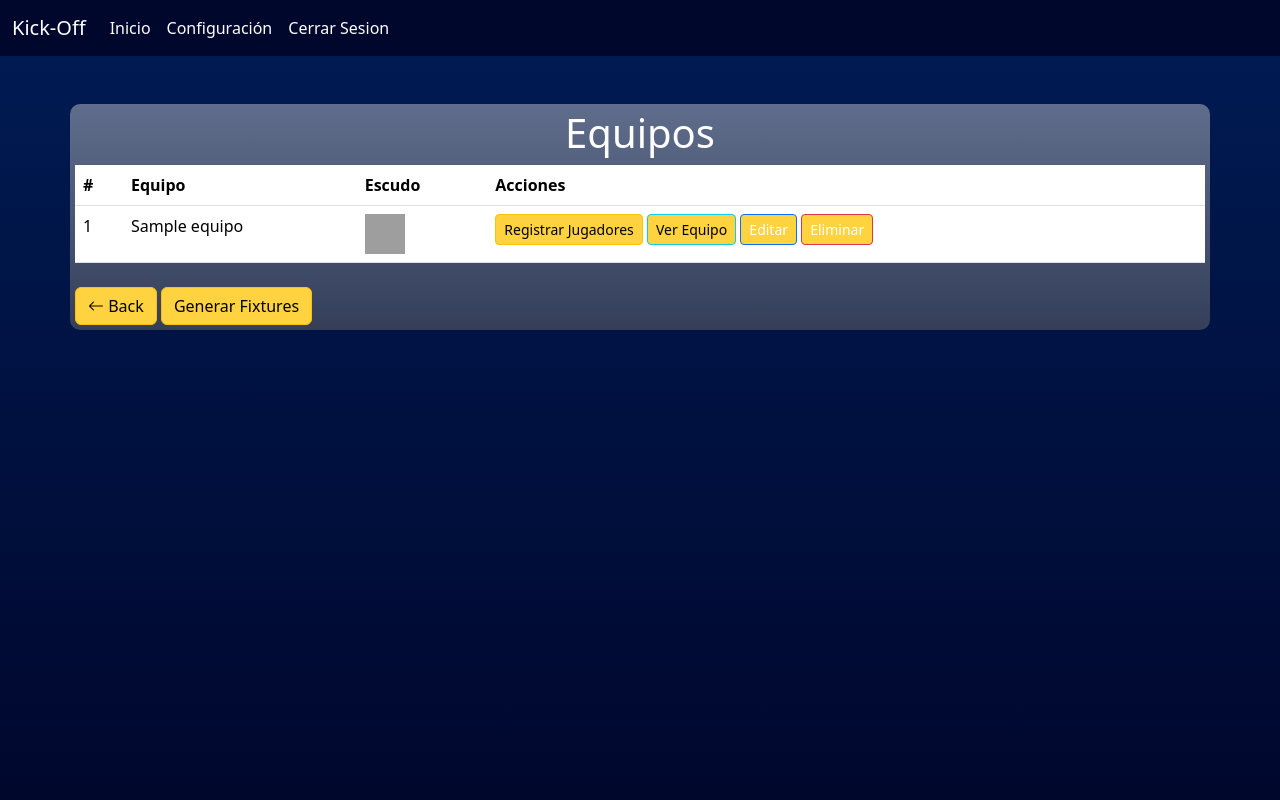
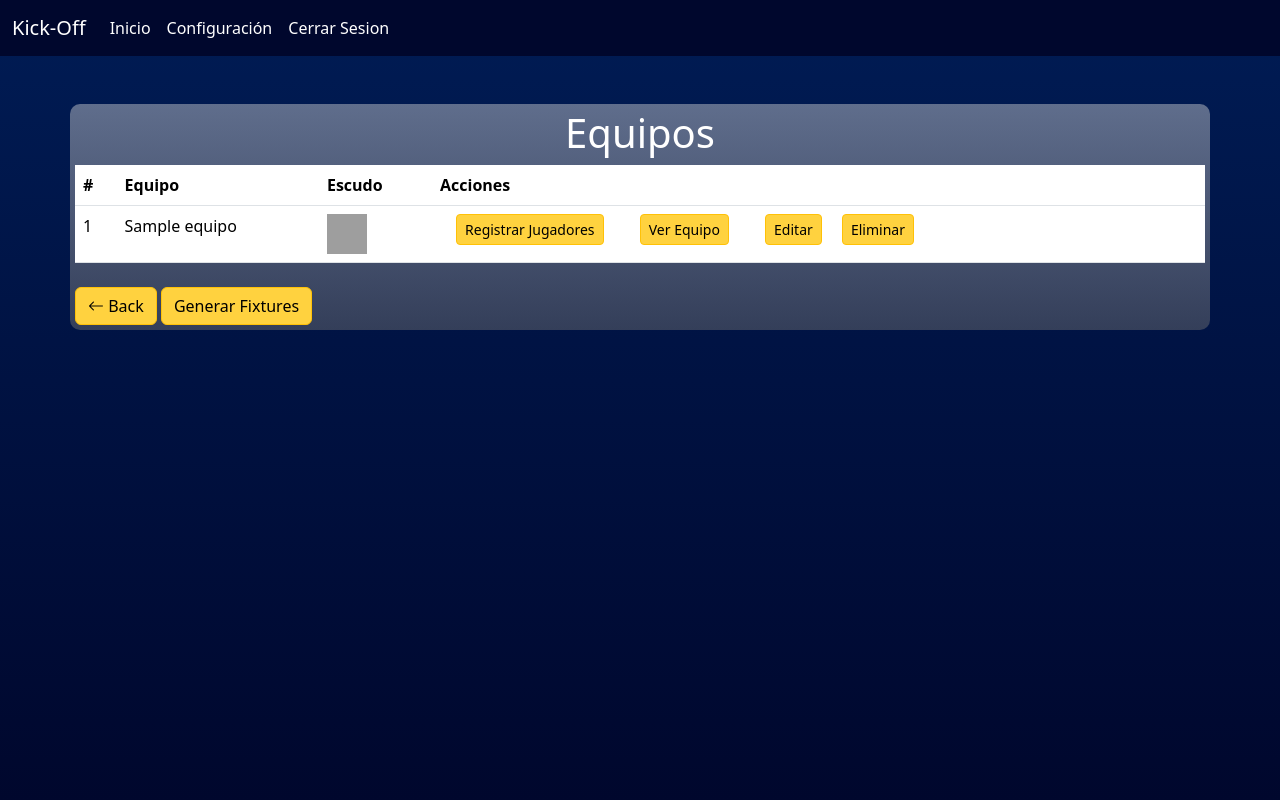
Before and after one commit to JuanT20/Torneo, a Flask app: page /equipos/1 in a window 1280 px wide. Run offline with Flask 3, Linux system fonts and the light colour scheme; tables that the repository leaves empty hold one stand-in row (values such as "Sample post"); grey boxes are pictures that could not be loaded.

Commit message:
Update Files

```diff
--- a/app/models/db.py
+++ b/app/models/db.py
@@ -160,13 +160,19 @@ def get_teams(id_torneo):
     cursor = conexion.cursor(dictionary=True)
     try:
         query = """
-            SELECT e.nombre, e.escudo
+            SELECT e.id_equipo, e.nombre, e.escudo
             FROM equipos e
             JOIN torneo_equipos t_e ON e.id_equipo = t_e.id_equipo
             WHERE t_e.id_torneo = %s
         """
         cursor.execute(query, (id_torneo,))
-        return cursor.fetchall()
+        equipos = cursor.fetchall()
+
+        # Reemplazar barras invertidas en la ruta de la imagen
+        for equipo in equipos:
+            equipo['escudo'] = equipo['escudo'].replace("\\", "/")
+
+        return equipos
     finally:
         cursor.close()
         conexion.close()
--- a/app/routes/main.py
+++ b/app/routes/main.py
@@ -234,12 +234,13 @@ def addEquipos(id_torneo):
 # Inicio Ruta equipos
 @app_routes.route('/equipos/<int:id_torneo>', methods=['GET'])
 def equipos(id_torneo):
-
+    print("ID del torneo recibido:", id_torneo)
     if not id_torneo:
         return jsonify({'error': 'ID del torneo no proporcionado'}), 400
 
     try:
         equipos = get_teams(id_torneo)  # Obtiene los equipos del torneo
+
         return render_template('equipos.html', equipos=equipos, id_torneo=id_torneo)
     except Exception as e:
         return jsonify({'error': str(e)}), 500
@@ -252,7 +253,8 @@ def equipos(id_torneo):
 @app_routes.route('/register-jugadores', methods=['GET', 'POST'])
 def addJugadores():
     if request.method == 'GET':
-         # Obtener el ID del equipo desde la URL
+
+         #Obtener el ID del equipo desde la URL
         id_equipo = request.args.get('id_equipo')
         if not id_equipo:
             return "ID del equipo no proporcionado", 400  # Error si falta el ID
--- a/app/static/css/style.css
+++ b/app/static/css/style.css
@@ -1,8 +1,11 @@
 :root {
-  --fondoPrincipal: #00a5b5;
-  --fondoSecion: #71c5e8;
-  --fondoComponentes: #e03e52;
+  --colorPrincipal: #00072d;
+  --colorSecundario: #001c55;
+  --colorTerceario: #8491a3;
   --colorBotones: #ffd23f;
+  --colorQuinario: #edf7f6;
+  --colorFondoPrincipal: linear-gradient(180deg, #001c55, #00072d);
+  --colorSeccionDinamica: linear-gradient(to bottom, #d9d9d970, #73737373);
 }
 
 * {
@@ -13,12 +16,12 @@
 
 body {
   background: #00072d;
-  background: linear-gradient(180deg, #001c55, #00072d);
+  background: var(--colorFondoPrincipal);
   height: 100vh;
 }
 
 nav {
-  background-color: #00072d;
+  background-color: var(--colorPrincipal);
 }
 .nav-link,
 .navbar-brand {
@@ -32,7 +35,7 @@ nav {
   border-radius: 10px;
   color: #ffffff;
 
-  background: linear-gradient(to bottom, #d9d9d970, #73737373);
+  background: var(--colorSeccionDinamica);
   position: relative;
 }
 .form-torneo {
@@ -54,8 +57,8 @@ nav {
 
 /* Estilos landing page */
 .hero-section {
-  background: #00072d;
-  background: linear-gradient(180deg, #001c55, #00072d);
+  background: var(--colorPrincipal);
+  background: var(--colorFondoPrincipal);
   height: 100vh;
   color: white;
 }
@@ -78,13 +81,13 @@ nav {
   text-align: center;
   padding: 30px;
   margin-bottom: 30px;
-  background: #ffd23f;
+  background: var(--colorBotones);
   border-radius: 10px;
   box-shadow: 0 2px 15px rgba(0, 0, 0, 0.1);
 }
 
 footer {
-  background-color: #00072d;
+  background-color: var(--colorPrincipal);
   color: white;
   padding: 40px 0;
 }
@@ -96,7 +99,7 @@ footer {
 }
 
 .social-links a:hover {
-  color: #ffd23f;
+  color: var(--colorBotones);
 }
 
 /*Estilos Login*/
--- a/app/static/js/registroJugadores.js
+++ b/app/static/js/registroJugadores.js
@@ -1,11 +1,20 @@
-// Capturar clic en los botones de "Registrar Jugadores"
-document.querySelectorAll("#btnRegistro").forEach((boton) => {
-  boton.addEventListener("click", function () {
-    const idEquipo = this.dataset.id; // Obtener el ID del equipo desde data-id
-    localStorage.setItem("idEquipo", idEquipo); // Guardar el ID en localStorage (opcional)
+// Selecciona todos los botones "Registrar Jugadores"
+const botonesRegistrar = document.querySelectorAll(".registrar-jugadores");
 
-    // Redirigir al formulario de registro con el ID del equipo como parámetro en la URL
-    window.location.href = `/register-jugadores?id_equipo=${idEquipo}`;
+// Asigna un evento de clic a cada botón
+botonesRegistrar.forEach((boton) => {
+  boton.addEventListener("click", (event) => {
+    event.preventDefault(); // Evita que el enlace haga su redirección predeterminada
+
+    // Captura el ID del equipo desde el atributo `data-id-equipo`
+    const idEquipo = boton.dataset.idEquipo;
+
+    if (idEquipo) {
+      // Redirige a la URL con el ID del equipo como parámetro
+      window.location.href = `/register-jugadores?id_equipo=${idEquipo}`;
+    } else {
+      console.error("ID del equipo no encontrado");
+    }
   });
 });
 
--- a/app/templates/equipos.html
+++ b/app/templates/equipos.html
@@ -27,14 +27,16 @@
             </td>
             <td>
               <a
-                href="{{ url_for('app_routes.addJugadores', id_equipo=equipo.id_equipo) }}"
-                class="btn btn-warning btn-sm"
+                href="#"
+                class="btn btn-warning btn-sm mx-3 registrar-jugadores"
+                data-id-equipo="{{ equipo.id_equipo }}"
               >
                 Registrar Jugadores
               </a>
-              <button class="btn btn-info btn-sm">Ver Equipo</button>
-              <button class="btn btn-primary btn-sm">Editar</button>
-              <button class="btn btn-danger btn-sm">Eliminar</button>
+
+              <button class="btn btn-warning btn-sm mx-3">Ver Equipo</button>
+              <button class="btn btn-warning btn-sm mx-3">Editar</button>
+              <button class="btn btn-warning btn-sm">Eliminar</button>
             </td>
           </tr>
           {% endfor %}
--- a/app/templates/layout.html
+++ b/app/templates/layout.html
@@ -36,7 +36,7 @@
           <div class="collapse navbar-collapse" id="navbarNav">
             <ul class="navbar-nav">
               <li class="nav-item">
-                <a class="nav-link" href="#">Inicio</a>
+                <a class="nav-link" href="/dashboard">Inicio</a>
               </li>
               <li class="nav-item">
                 <a class="nav-link" href="#">Configuración</a>
```
Also changed, not shown: app/templates/registroJugadores.html (+4 -5 lines).
